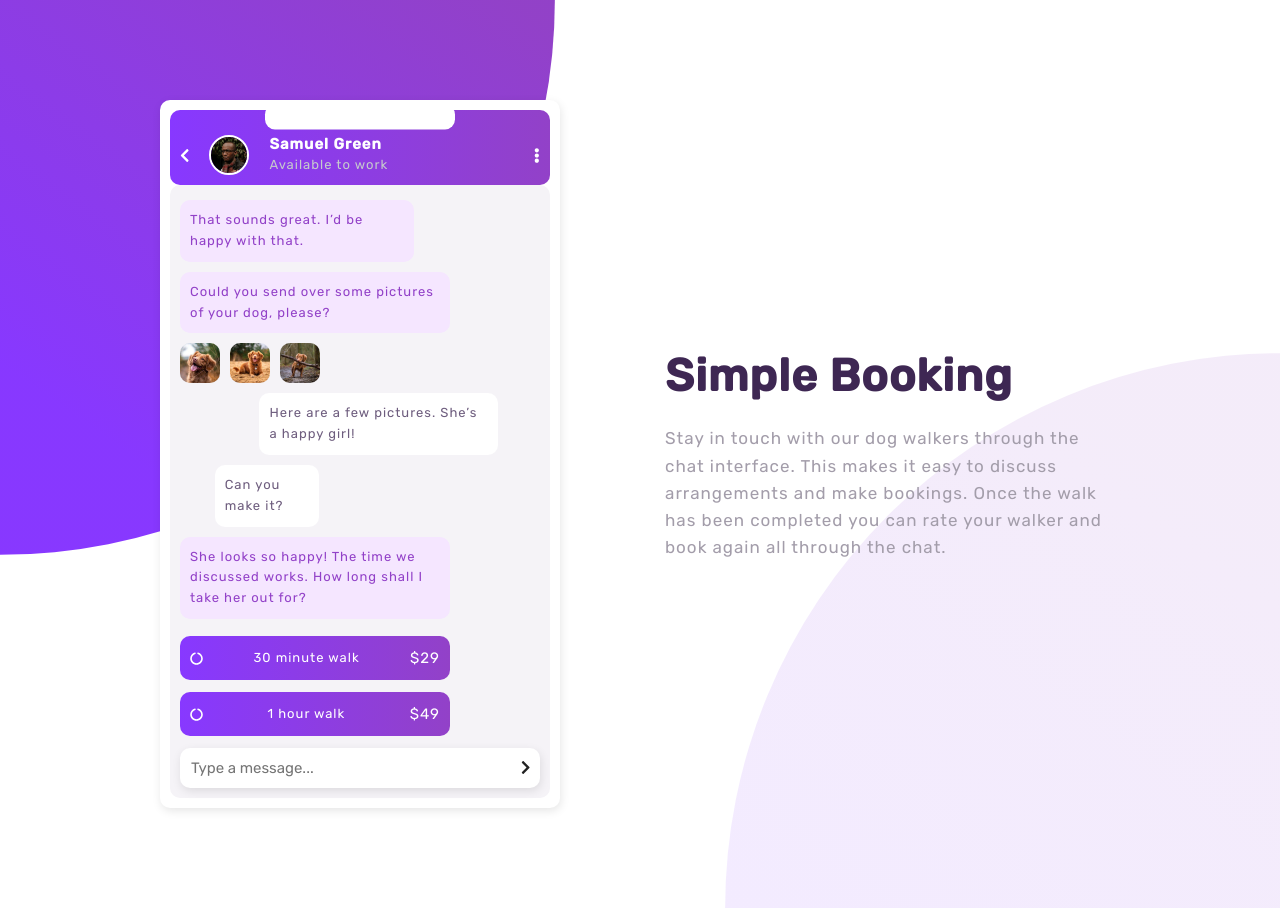
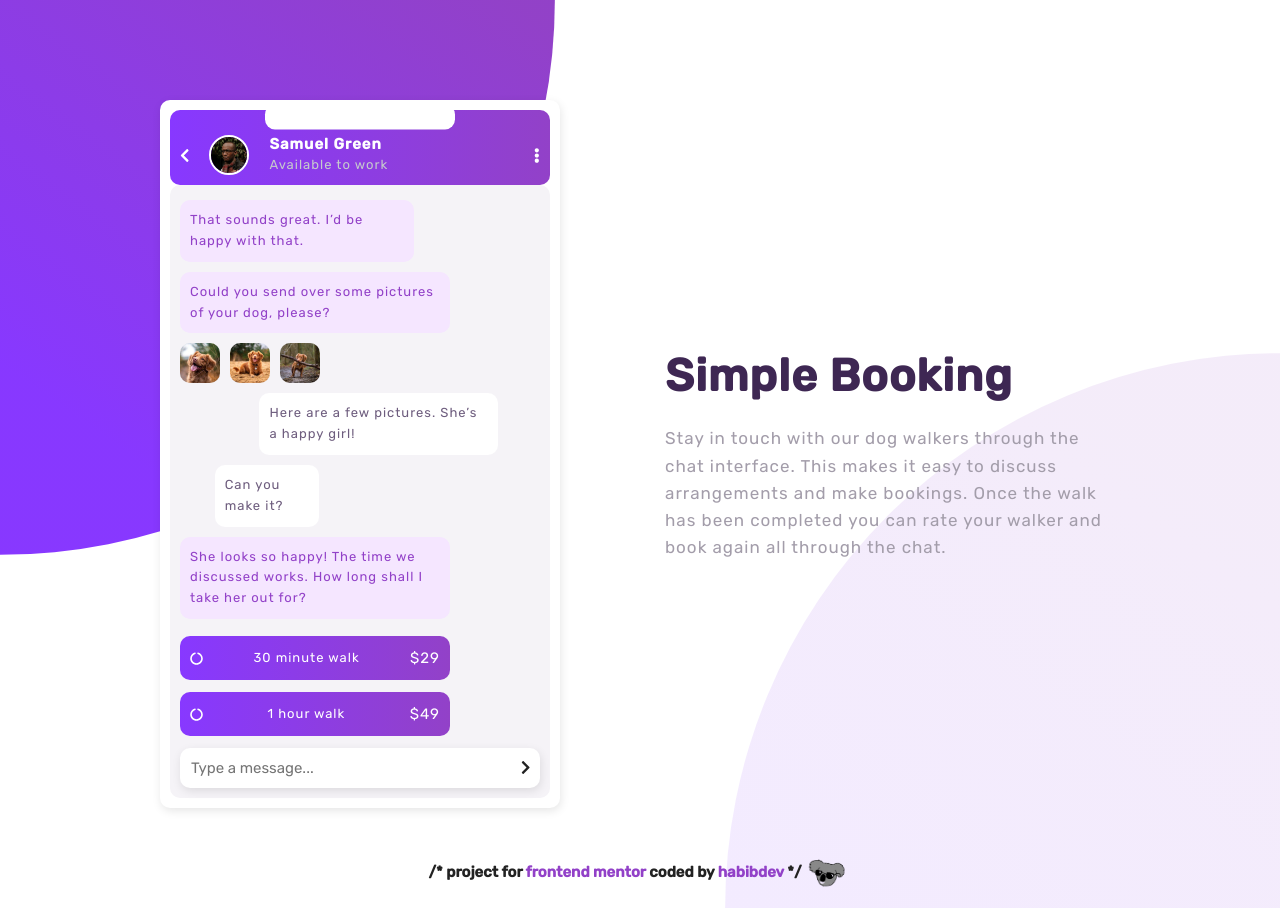
Before and after one commit to freetart/FEM-chat-app-css-illustration, a website: page index.html in a window 1280 px wide. Drawn offline with Linux system fonts and the light colour scheme.

Commit message:
created tag

```diff
--- a/css/styles.css
+++ b/css/styles.css
@@ -3,42 +3,15 @@
 font
 ===============
 */
+
 @import url("https://fonts.googleapis.com/css2?family=Rubik:wght@400;500&display=swap");
-
-/*
-## Colors
-
-### Primary
-
-#### Text
-
-- Pale Violet (sub-heading at the top of the app UI): hsl(276, 100%, 81%)
-- Moderate Violet (chat on the left): hsl(276, 55%, 52%)
-- Desaturated Dark Violet (chat on the right): hsl(271, 15%, 43%)
-- Grayish Blue (placeholder text): hsl(206, 6%, 79%)
-- Very Dark Desaturated Violet (main heading): hsl(271, 36%, 24%)
-- Dark Grayish Violet (paragraph): hsl(270, 7%, 64%)
-
-#### Gradients
-
-These two colors are the vibrant background colors you see throughout the design and are applied as a linear gradient:
-
-- Light Magenta: hsl(293, 100%, 63%)
-- Light Violet: hsl(264, 100%, 61%)
-
-### Secondary
-
-- White: hsl(0, 0%, 100%)
-- Light Grayish Violet (app background): hsl(270, 20%, 96%)
-- Very Dark Desaturated Violet (submit button background): hsl(271, 36%, 24%)
-- Very Light Magenta (radio button outline): hsl(289, 100%, 72%)
-*/
 
 /*
 ===============
 variables
 ===============
 */
+
 :root {
     /* colors */
     --black: #222;
@@ -76,11 +49,13 @@ variables
     --xxs: 1.5rem;
     --xxxs: 1.3rem;
 }
+
 /*
 ===============
 resets
 ===============
 */
+
 *,
 *::before,
 *::after {
@@ -125,11 +100,13 @@ button {
 input {
     font-family: inherit;
 }
+
 /*
 ===============
 global classes
 ===============
 */
+
 .container {
     width: 90vw;
     max-width: var(--max-width);
@@ -147,11 +124,13 @@ global classes
     letter-spacing: 0.1rem;
     line-height: 1.6;
 }
+
 /*
 ===============
 bg patterns
 ===============
 */
+
 .bg-pattern {
     position: absolute;
     z-index: -1;
@@ -179,11 +158,13 @@ bg patterns
     height: 100%;
     width: 100%;
 }
+
 /*
 ===============
 showcase
 ===============
 */
+
 .showcase {
     display: grid;
     grid-template-columns: repeat(2, 1fr);
@@ -192,11 +173,13 @@ showcase
     align-items: center;
     padding: 10rem 2rem;
 }
+
 /*
 ===============
 phone
 ===============
 */
+
 .phone {
     background-color: var(--white);
     box-shadow: var(--main-shadow);
@@ -357,11 +340,13 @@ phone
     font-size: var(--xxs);
     color: var(--black);
 }
+
 /*
 ===============
 info
 ===============
 */
+
 .info__heading {
     font-size: var(--xxl);
     color: var(--very-dark-desaturated-violet);
@@ -372,6 +357,44 @@ info
     font-size: var(--xs);
     color: var(--dark-grayish-violet);
 }
+
+/*
+===============
+tag
+===============
+*/
+
+.tag {
+    position: absolute;
+    bottom: 0.5rem;
+    display: flex;
+    align-items: center;
+    justify-content: center;
+    text-align: center;
+    flex-wrap: wrap;
+    padding: 2rem 2rem 1rem 2rem;
+    margin-top: 5rem;
+}
+
+.tag__heading {
+    font-size: var(--xxs);
+    color: var(--black);
+}
+
+.tag__link {
+    color: var(--moderate-violet);
+    outline: 0;
+}
+
+.tag__link:hover,
+.tag__link:focus {
+    text-decoration: underline;
+}
+
+.tag__logo {
+    width: 5rem;
+}
+
 /*
 ===============
 media queries
--- a/index.html
+++ b/index.html
@@ -176,6 +176,32 @@
                 </p>
             </article>
         </section>
+        <!-- tag -->
+        <article class="tag">
+            <h3 class="tag__heading">
+                /* project for
+                <a
+                    href="https://www.frontendmentor.io/challenges/chat-app-css-illustration-O5auMkFqY"
+                    target="_blank"
+                    class="tag__link"
+                >
+                    frontend mentor</a
+                >
+                coded by
+                <a
+                    href="https://github.com/habibdev96"
+                    target="_blank"
+                    class="tag__link"
+                    >habibdev</a
+                >
+                */
+            </h3>
+            <img
+                src="./images/logo/habibdevgif.gif"
+                alt="logo"
+                class="tag__logo"
+            />
+        </article>
         <!-- main js -->
         <script src="./js/script.js"></script>
     </body>
```
